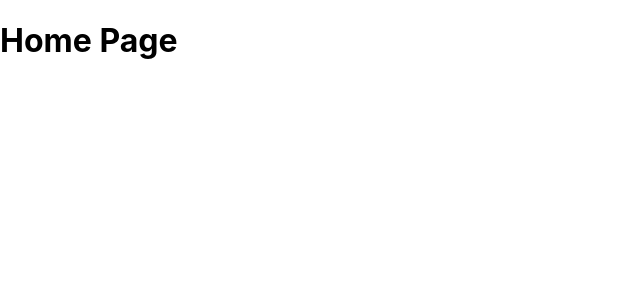
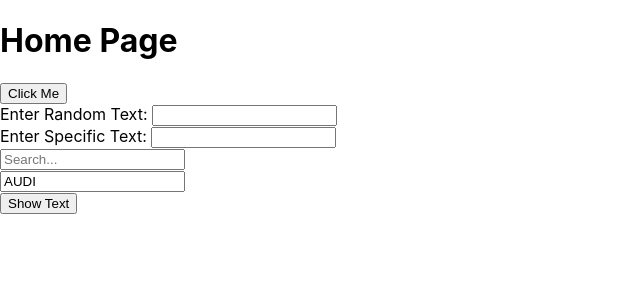
Before and after one commit to suefrontend/react-query-modal, a Next.js app: page / in a window 1280 px wide. Shown: the top 300 px of the page, without its empty margins (0-640 px from the left). Built offline with nearby package versions, Linux system fonts and the light colour scheme.

Commit message:
Organize test - separate Rendering part and Behaviour part

```diff
--- a/pages/index.tsx
+++ b/pages/index.tsx
@@ -1,9 +1,30 @@
+import { useState } from "react";
 import styles from "../styles/Home.module.css";
 
 export default function Home() {
+  const [showText, setShowText] = useState(false);
   return (
     <div className={styles.main}>
       <h1>Home Page</h1>
+      <button>Click Me</button>
+      <div>
+        <label htmlFor="randomText">Enter Random Text: </label>
+        <input id="randomText" />
+      </div>
+      <div>
+        <label htmlFor="specificText">Enter Specific Text: </label>
+        <input id="specificText" />
+      </div>
+      <div>
+        <input placeholder="Search..." />
+      </div>
+      <div>
+        <input value="AUDI" />
+      </div>
+      <div>
+        <button onClick={() => setShowText(!showText)}>Show Text</button>
+        {showText && "This is the text"}
+      </div>
     </div>
   );
 }
```
Also changed, not shown: 1 other file (tests, documents, lock files or other folders).
